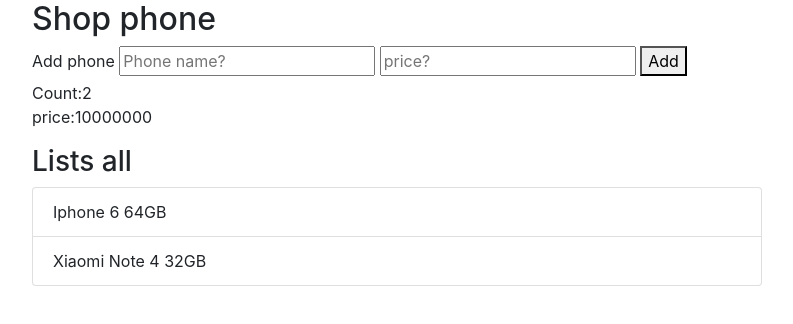
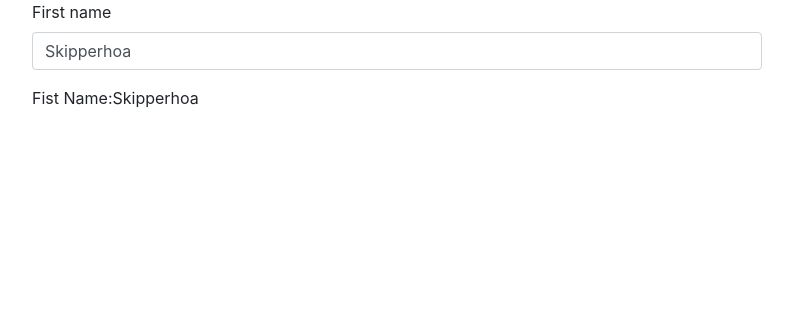
Before and after one commit to skipperhoa/vuejs-v2, a plain HTML site: page index.html in a window 1280 px wide. Shown: the whole page, without its empty margins (243-1036 px from the left). Drawn offline with nearby package versions, Linux system fonts and the light colour scheme.

Commit message:
upload lan 2

```diff
--- a/index.html
+++ b/index.html
@@ -14,21 +14,24 @@
         <div class="row">
             <div class="col-md-2"></div>
             <div class="col-md-8">
-                <h2>{{title}}</h2>
-                <div class="form-group">
-                    <label>Add phone</label>
-                    <input type="text" name="phone" placeholder="Phone name?" v-model="item.name" />
-                    <input type="number" name="price" placeholder="price?" v-model="item.price" />
-                    <button type="button" class="add-phone" v-on:click="addItem">Add</button>
-                    <br/>
-                    <span>Count:{{count}}</span>
-                    <br/>
-                    <span>price:{{price}}</span>
+                <template id="form-component">
+                    <div class="form-group">
+                        <label>First name</label>
+                        <input type="text" class="form-control" placeholder="Enter name" v-bind:value="value" type="text" id="name" v-on:input="onInput"/>
+                    </div>
+                </template>
+                <template ID="info-component">
+                    <label>{{msg}}:{{first_name}}</label>
+                </template>
+                <template id="box-form">
+                    <div>
+                        <form-component v-model="first_name"></form-component>
+                        <info-component :first_name="first_name"></info-component>
+                    </div>
+                </template>
+                <div id="app">
+                    <box-form></box-form>
                 </div>
-                <h3>Lists all</h3>
-                <ul class="list-group">
-                    <li class="list-group-item" v-for="(item,index) in items">{{item.name}}</li>
-                </ul>
             </div>
             <div class="col-md-2"></div>
         </div>
@@ -36,63 +39,40 @@
 </body>
 <script src="../bootstrap-4/js/bootstrap.min.js"></script>
 <script>
-    var items= [
-        {
-            "name": "Iphone 6 64GB",
-            "price":6000000
-        },
-        {
-            "name": "Xiaomi Note 4 32GB",
-            "price":4000000
+
+  Vue.component('form-component',{
+      template:'#form-component',
+      props:['value'],
+      methods: {
+        onInput: function (event) {
+            this.$emit('input', event.target.value)
         }
-    ];
+      }
+  });
 
-    var app = new Vue({
-        el: '#basic-01',
-        data: {
-            title: "Shop phone",//title app
-            item:{},// push item from input
-            items: items,
-            count:items.length,//length items
-            price:0 //price,
+  Vue.component('info-component',{
+      template:'#info-component',
+      data:function(){
+          return{
+              "msg":"Fist Name",
+          }
+      },
+      props:['first_name']
+  });
 
-        },
-        created:function () {
-           this.sumPrice();
-        },
-        methods:{
+  Vue.component('box-form',{
+      template:'#box-form',
+      data:function(){
+          return{
+              first_name:"Skipperhoa"
+          }
+      }
 
-            //function add item
-            addItem:function(){
-                console.log(this.item.name);
-                //add item push items
-                this.items.push({
-                    "name":this.item.name,
-                    "price":this.item.price
-                })
+  });
 
-
-                //update count
-                this.count=this.items.length;
-
-                //update price
-                this.price = parseInt(this.price)+parseInt(this.item.price);
-
-                 //empty input
-                this.item.name=null;
-                this.item.price=null;
-
-            },
-
-            //function sum price items
-            sumPrice:function(){
-                items.forEach(element => {
-                    this.price+=parseInt(element.price);
-                });
-            }
-        }
-    })
-
+  new Vue({
+      el:"#app",
+  });
 
 </script>
 
```
